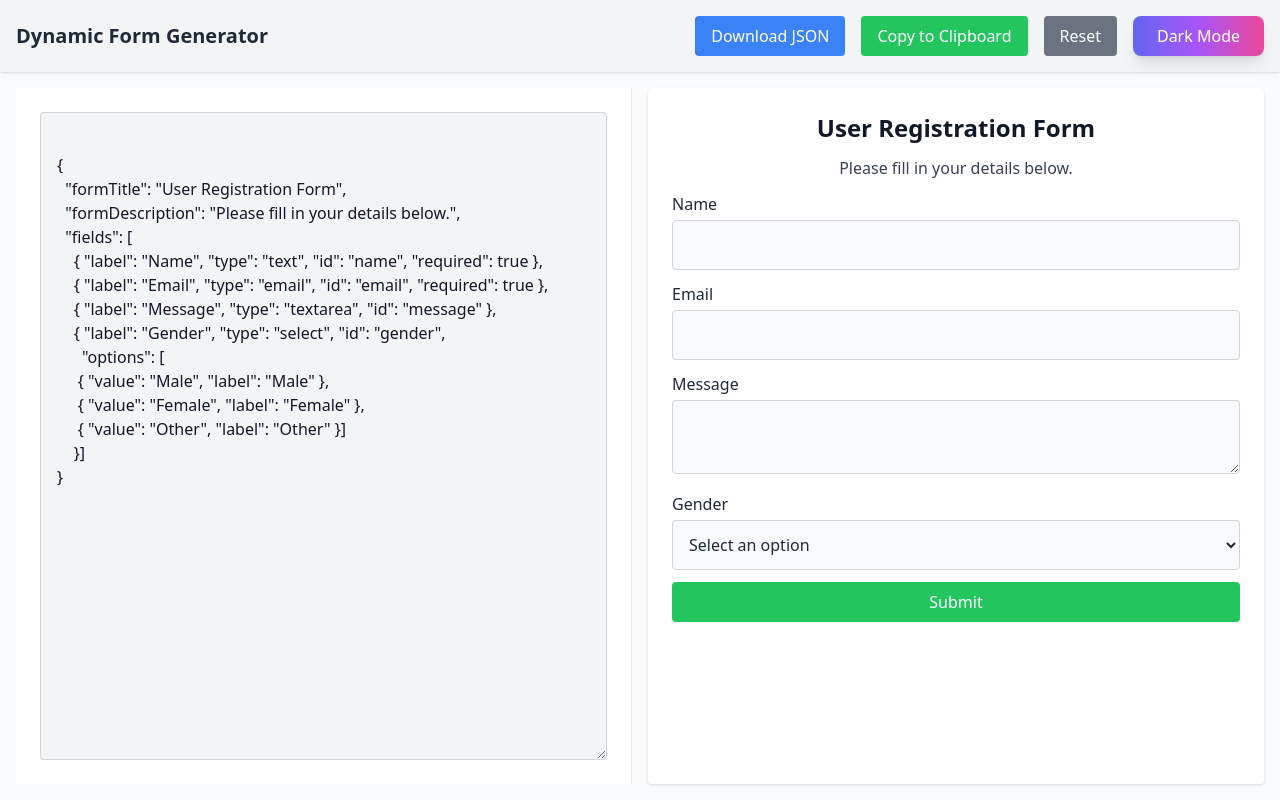
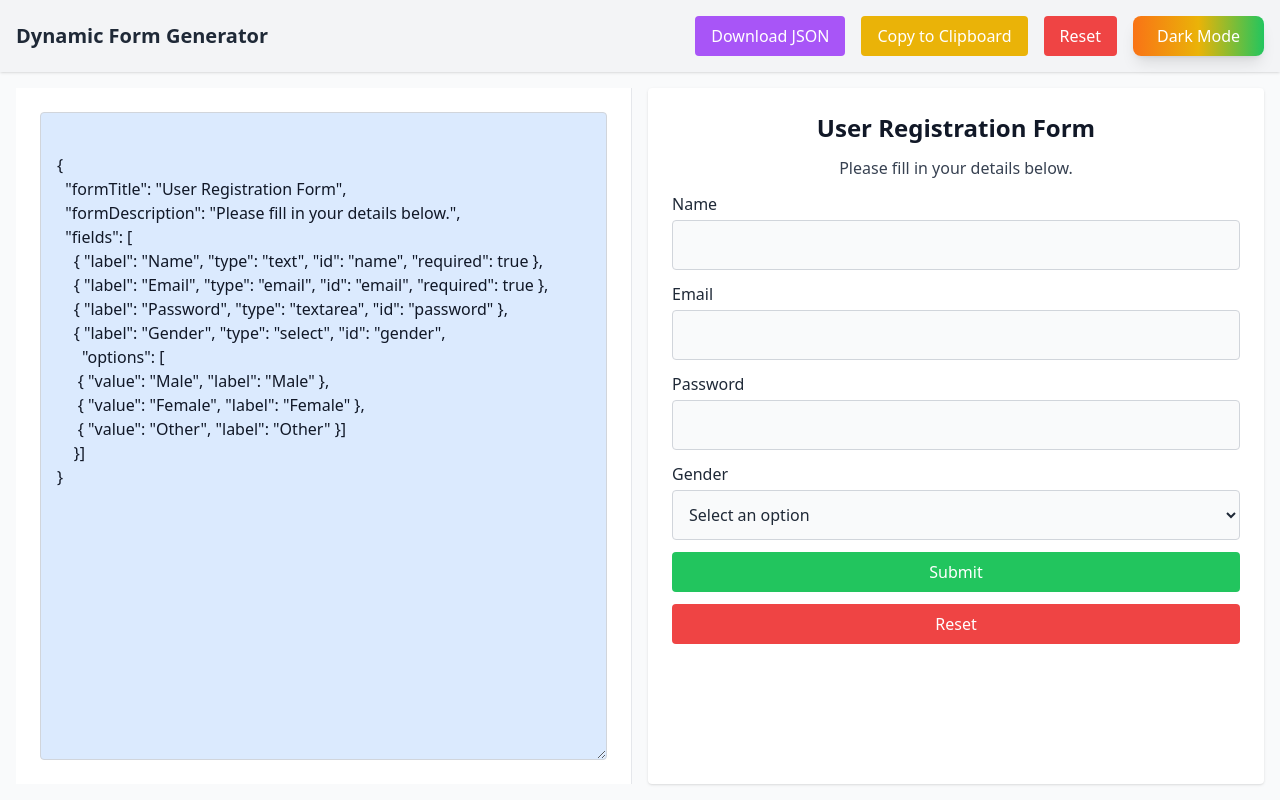
Before and after one commit to vyshnavi-2227/Zigment, a React (Create React App) app: page / in a window 1280 px wide. Built offline with nearby package versions, Linux system fonts and the light colour scheme.

Commit message:
first commit

```diff
--- a/src/App.jsx
+++ b/src/App.jsx
@@ -10,7 +10,7 @@ const initialJson = `
   "fields": [
     { "label": "Name", "type": "text", "id": "name", "required": true },
     { "label": "Email", "type": "email", "id": "email", "required": true },
-    { "label": "Message", "type": "textarea", "id": "message" },
+    { "label": "Password", "type": "textarea", "id": "password" },
     { "label": "Gender", "type": "select", "id": "gender",
       "options": [
      { "value": "Male", "label": "Male" },
--- a/src/components/DarkModeToggle.js
+++ b/src/components/DarkModeToggle.js
@@ -21,9 +21,9 @@ const DarkModeToggle = () => {
   return (
     <button
   onClick={toggleDarkMode}
-  className="relative group overflow-hidden bg-gradient-to-r from-indigo-500 via-purple-500 to-pink-500 text-white dark:from-gray-800 dark:via-gray-600 dark:to-gray-800 py-2 px-6 rounded-lg shadow-lg hover:shadow-2xl focus:outline-none focus:ring-2 focus:ring-offset-2 focus:ring-indigo-500 dark:focus:ring-gray-300 transition-transform transform active:scale-95"
+  className="relative group overflow-hidden bg-gradient-to-r from-orange-500 via-yellow-500 to-green-500 text-white dark:from-gray-800 dark:via-gray-600 dark:to-gray-800 py-2 px-6 rounded-lg shadow-lg hover:shadow-2xl focus:outline-none focus:ring-2 focus:ring-offset-2 focus:ring-indigo-500 dark:focus:ring-gray-300 transition-transform transform active:scale-95"
 >
-  <span className="absolute inset-0 bg-gradient-to-r from-pink-400 via-purple-400 to-indigo-400 opacity-0 group-hover:opacity-100 transition-opacity"></span>
+  <span className="absolute inset-0 bg-gradient-to-r from-green-400 via-yellow-400 to-orange-400 opacity-0 group-hover:opacity-100 transition-opacity"></span>
   <span className="relative z-10 font-medium">{isDarkMode ? 'Light Mode' : 'Dark Mode'}</span>
 </button>
 
--- a/src/components/FormGenerator.js
+++ b/src/components/FormGenerator.js
@@ -49,8 +49,35 @@ const FormGenerator = ({ schema }) => {
             {schema.formTitle}
           </h2>
           <p className="text-gray-700 dark:text-gray-300 text-center">{schema.formDescription}</p>
+          {schema.fields.map((field) => (
+  field.id && field.id.trim() !== "" && (
+    <div key={field.id} >
+      <label className="block font-medium text-gray-800 dark:text-gray-200 mb-1">
+        {field.label}
+      </label>
 
-          {schema.fields.map((field) => (
+      {[
+        "text", "email", "password", "number", "tel", "url",
+        "search", "date", "time", "datetime-local", "month",
+        "week", "color"
+      ].includes(field.type) && (
+          <input
+            type={field.type}
+            placeholder={field.placeholder}
+            {...register(field.id, { required: field.required })}
+            className="w-full p-1 md:p-3 border border-gray-300 dark:border-gray-600 rounded bg-gray-50 dark:bg-gray-700"
+          />
+        )}
+
+      {field.type === "textarea" && (
+        <input
+          type="password"
+          placeholder={field.placeholder}
+          {...register(field.id, { required: field.required })}
+          className="w-full p-1 md:p-3 border border-gray-300 dark:border-gray-600 rounded bg-gray-50 dark:bg-gray-700"
+        />
+      )}
+          {/* {schema.fields.map((field) => (
             field.id && field.id.trim() !== "" && (
               <div key={field.id} >
                 <label className="block font-medium text-gray-800 dark:text-gray-200 mb-1">
@@ -76,7 +103,7 @@ const FormGenerator = ({ schema }) => {
                     {...register(field.id, { required: field.required })}
                     className="w-full p-1 md:p-3 border border-gray-300 dark:border-gray-600 rounded bg-gray-50 dark:bg-gray-700"
                   />
-                )}
+                )} */}
 
                 {field.type === "select" && field.options && (
                   <select
@@ -154,7 +181,7 @@ const FormGenerator = ({ schema }) => {
             <button type="submit" className="w-full bg-green-500 dark:bg-green-700 text-white py-2 rounded hover:bg-green-600">
               Submit
             </button>
-            <button type="reset" onClick={() => reset()} className="w-full bg-black-500 dark:bg-gray-700 text-white py-2 rounded hover:bg-gray-600">
+            <button type="reset" onClick={() => reset()} className="w-full bg-red-500 dark:bg-red-700 text-white py-2 rounded hover:bg-red-600">
               Reset
             </button>
 
--- a/src/components/JSONEditor.js
+++ b/src/components/JSONEditor.js
@@ -63,7 +63,7 @@ const JSONEditor = ({ jsonSchema, setJsonSchema }) => {
       )}
 
       <textarea
-        className={`w-full min-h-56 h-full  p-4 bg-gray-100 dark:bg-gray-800 text-gray-900 dark:text-gray-200 border ${error ? 'border-red-500' : 'border-gray-300'} dark:border-gray-700 rounded`}
+        className={`w-full min-h-56 h-full  p-4 bg-blue-100 dark:bg-blue-800 text-gray-900 dark:text-gray-200 border ${error ? 'border-red-500' : 'border-gray-300'} dark:border-gray-700 rounded`}
         value={jsonSchema}
         onChange={handleInputChange}
         placeholder="Enter your JSON schema here..."
--- a/src/components/Navbar.js
+++ b/src/components/Navbar.js
@@ -7,7 +7,7 @@ const Navbar = ({ jsonSchema, setJsonSchema, downloadJSON, copyToClipboard, rese
   return (
     <nav className="bg-gray-100 dark:bg-gray-900 text-gray-800 dark:text-gray-200 shadow p-4 flex flex-col md:flex-row justify-between items-center">
       <div className="text-xl font-bold flex justify-between w-full md:w-auto">
-        Dynamic Form Generator
+        <h1>Dynamic Form Generator</h1>
         <button
           className="md:hidden text-gray-800 dark:text-gray-200 focus:outline-none"
           onClick={() => setIsOpen(!isOpen)}
@@ -35,21 +35,21 @@ const Navbar = ({ jsonSchema, setJsonSchema, downloadJSON, copyToClipboard, rese
       >
         <button
           onClick={downloadJSON}
-          className="bg-blue-500 hover:bg-blue-600 text-white py-2 px-4 rounded w-full md:w-auto"
+          className="bg-purple-500 hover:bg-purple-600 text-white py-2 px-4 rounded w-full md:w-auto"
         >
           Download JSON
         </button>
 
         <button
           onClick={copyToClipboard}
-          className="bg-green-500 hover:bg-green-600 text-white py-2 px-4 rounded w-full md:w-auto"
+          className="bg-yellow-500 hover:bg-yellow-600 text-white py-2 px-4 rounded w-full md:w-auto"
         >
           Copy to Clipboard
         </button>
 
         <button
           onClick={resetSchema}
-          className="bg-gray-500 hover:bg-gray-600 text-white py-2 px-4 rounded w-full md:w-auto"
+          className="bg-red-500 hover:bg-red-600 text-white py-2 px-4 rounded w-full md:w-auto"
         >
           Reset
         </button>
```
